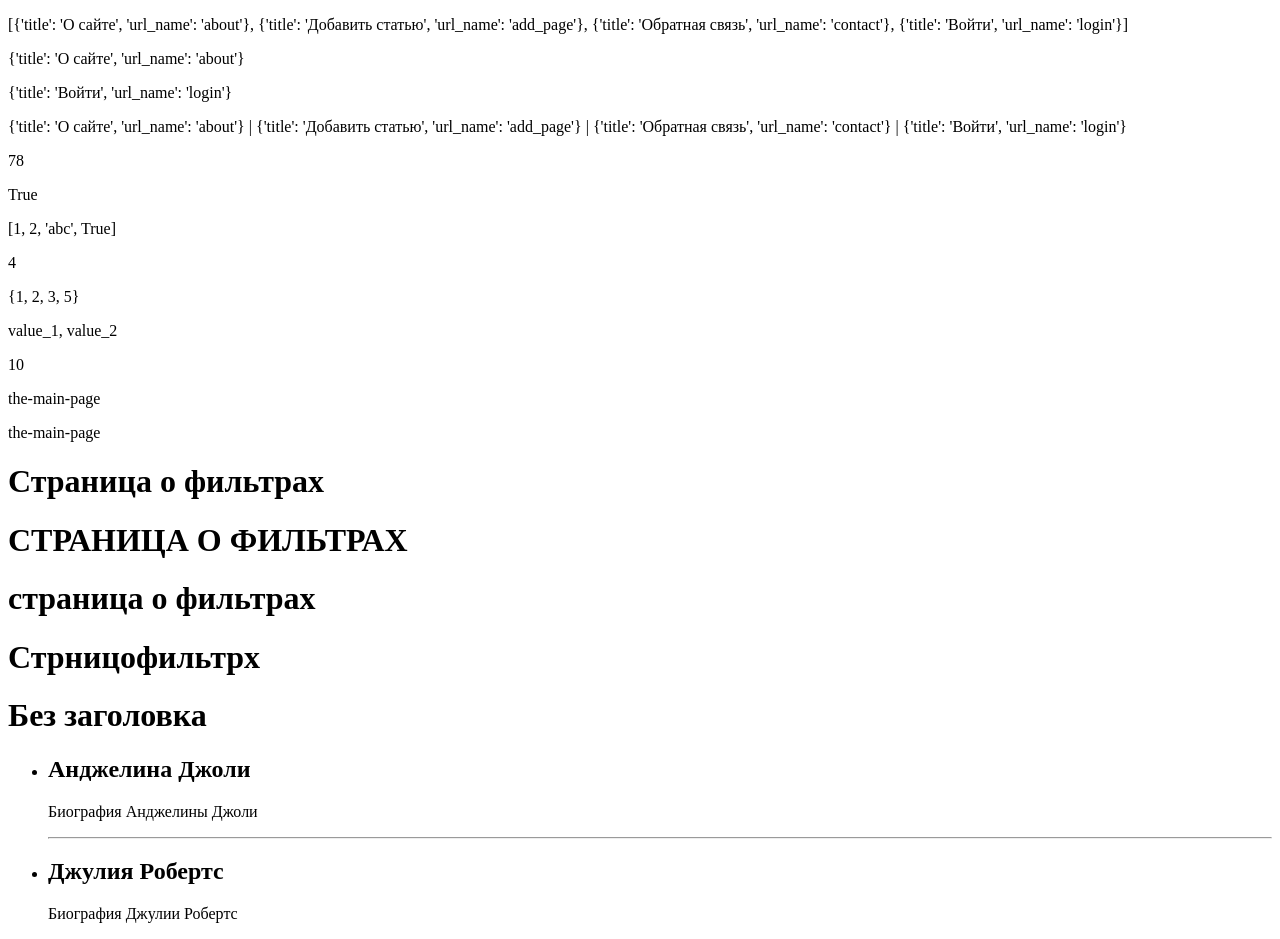
After one commit to Dmitry-Osipov/sitewomen, a Django app: page /main_filters/ in a window 1280 px wide. The commit adds this page. Run offline with Django 4.2, Linux system fonts and the light colour scheme.

Commit message:
Added a template tag "url". Moved the standard filtering features of the templating engine to a separate file (created a direction and a view function for it). Created new view functions. Converted the menu on the main page with switching by links

```diff
--- /dev/null
+++ b/women/templates/women/main_filters.html
@@ -0,0 +1,63 @@
+<!DOCTYPE html>
+<html lang="en">
+<head>
+    <!-- Все шаблоны следует писать в кодировке UTF-8, ибо это стандарт, начиная с Django 3. -->
+    <meta charset="UTF-8">
+    <!-- Задали свою переменную в шаблоне. Чтобы она отработала, нужно внести словарь в функцию представления. -->
+    <title>{{ title }}</title>
+</head>
+<body>
+<!-- Работа с коллекциями несколько отличается в шаблоне от привычного, например, невозможно обратиться к элементу
+списка по индексу. Ещё пример - нельзя обращаться к словарю так: dict['key_1'], требуется обращаться к ключу через точку:
+dict.key_1. С классами аналогично: требуется обращаться к атрибутам класса через точку. Также важно заметить, что
+шаблонизатор игнорирует те параметры, что в нём отсутствуют. И ещё важно понимать, что внутри шаблона нельзя указывать
+более 1 переменной. -->
+<p>{{ menu }}</p>
+<!-- Получаем первый элемент коллекции. -->
+<p>{{ menu|first }}</p>
+<!-- Получаем последний элемент коллекции. -->
+<p>{{ menu|last }}</p>
+<!-- Объединяем все элементы коллекции в строку с помощью разделителя. -->
+<p>{{ menu|join:' | ' }}</p>
+<!-- Фильтр add преобразовал float к целому числу, затем прибавил 50, по итогу получили 78. -->
+<p>{{ float|add:'50' }}</p>
+<!-- Проверяем кратность числа на 2. Предварительно фильтр преобразовал число к целому числу. -->
+<p>{{ float|divisibleby:'2' }}</p>
+<p>{{ lst }}</p>
+<!-- Получаем длину коллекции. -->
+<p>{{ lst|length }}</p>
+<p>{{ set }}</p>
+<p>{{ dict.key_1 }}, {{ dict.key_2 }}</p>
+<p>{{ obj.a }}</p>
+<!-- Переводим строку в слаг. -->
+<p>{{ 'The Main Page'|slugify }}</p>
+<!-- Применили фильтр slugify внутри функции представления. -->
+<p>{{ url }}</p>
+<!-- Первый символ делаем заглавными. -->
+<h1>{{ title|capfirst }}</h1>
+<!-- Все символы делаем заглавными. -->
+<h1>{{ title|upper }}</h1>
+<!-- Все символы делаем строчными. -->
+<h1>{{ title|lower }}</h1>
+<!-- Убираем несколько символов в строке. -->
+<h1>{{ title|cut:' '|cut:'а' }}</h1>
+<!-- Если переменной нет (либо выражение ложное с точки зрения языка Python), то указываем стандартное отображение. -->
+<h1>{{ some_title|default:'Без заголовка' }}</h1>
+
+<!-- Перебираем элементы коллекции искусственной БД. Синтаксис очень похож на обычный цикл for и условие if в Python. -->
+<ul>
+    {% for post in posts %}
+        {% if post.is_published %}
+            <li>
+                <h2>{{ post.title }}</h2>
+                <p>{{ post.content }}</p>
+            </li>
+            <!-- У шаблона Django внутри тега for автоматически появляется переменная forloop. -->
+            {% if not forloop.last %}
+                <hr>
+            {% endif %}
+        {% endif %}
+    {% endfor %}
+</ul>
+</body>
+</html>
--- a/women/urls.py
+++ b/women/urls.py
@@ -5,12 +5,17 @@ from .converters import *
 
 # Все маршруты, которые относятся к приложению women, отдельно вынесены в этот файл.
 
-register_converter(FourDigitYearConverter, 'year4')  # Регистрируем созданный конвертер. Первый аргумент - сам конвертер,
-# второй аргумент - имя конвертера для urlpatterns.
+register_converter(FourDigitYearConverter, 'year4')  # Регистрируем созданный конвертер. Первый аргумент -
+# сам конвертер, второй аргумент - имя конвертера для urlpatterns.
 
 urlpatterns = [  # В этой коллекции можно прописать сколько угодно маршрутов для страниц отображения клиенту.
     path('', index, name='home'),
     path('about/', about, name='about'),
+    path('addpage/', add_page, name='add_page'),
+    path('contact/', contact, name='contact'),
+    path('login/', login, name='login'),
+    path('post/<int:post_id>', show_post, name='post'),
+    # Ниже используются пути и функции для представления базовых возможностей Django.
     path('cats/<int:cat_id>/', categories, name='cats_id'),  # По стандартам отрасли следует прописывать слэш в конце суффикса,
     # ибо если этого не сделать, то вместо привычного 127.0.0.1:8000/cats/ нужно будет писать 127.0.0.1:8000/cats, что неудобно.
     path('cats/<slug:cat_slug>/', categories_by_slug, name='cats'),  # Django проверяет маршруты в порядке их записи,
@@ -20,4 +25,5 @@ urlpatterns = [  # В этой коллекции можно прописать
     # ибо программист не сразу сможет понять, что мы тут обрабатываем, следует использовать отдельный класс в отдельном
     # файле и импортировать этот класс, переписав функцию на классическую path:
     path('archive/<year4:year>/', archive, name='archive'),
+    path('main_filters/', main_filters, name='main_filters'),
 ]
--- a/women/views.py
+++ b/women/views.py
@@ -4,23 +4,18 @@ from django.template.defaultfilters import slugify
 from django.template.loader import render_to_string
 from django.urls import reverse
 
-# Опишем главное меню сайта с помощью списка:
-menu = ['О сайте', 'Добавить статью', 'Обратная связь', 'Войти']
+# Опишем главное меню сайта с помощью списка из словарей с маршрутом к соответствующей странице:
+menu = [{'title': 'О сайте', 'url_name': 'about'},
+        {'title': 'Добавить статью', 'url_name': 'add_page'},
+        {'title': 'Обратная связь', 'url_name': 'contact'},
+        {'title': 'Войти', 'url_name': 'login'},
+]
 
-data_db = [  # Имитируем набор записей из БД списком.
+data_db = [  # Имитируем набор записей из БД списком из словарей.
     {'id': 1, 'title': 'Анджелина Джоли', 'content': 'Биография Анджелины Джоли', 'is_published': True},
     {'id': 2, 'title': 'Марго Робби', 'content': 'Биография Марго Робби', 'is_published': False},
     {'id': 3, 'title': 'Джулия Робертс', 'content': 'Биография Джулии Робертс', 'is_published': True},
 ]
-
-
-class MyClass:
-    """
-    Тестовый класс. Нужен, чтобы проверить отработку шаблонизатора на собственном классе.
-    """
-    def __init__(self, a, b):
-        self.a = a
-        self.b = b
 
 
 # Create your views here.
@@ -36,23 +31,9 @@ def index(request):
     data = {
         'title': 'Главная страница',
         'menu': menu,
-        'float': 28.56,
-        'lst': [1, 2, 'abc', True],
-        'set': {1, 2, 3, 2, 5},
-        'dict': {'key_1': 'value_1', 'key_2': 'value_2'},
-        'obj': MyClass(10, 20),
-        'some_title': '',
-        'url': slugify('The Main Page'),
         'posts': data_db,
-    }  # Словарь нужен, чтобы отработали переменные в шаблоне. Переменная в шаблоне - это ключ в словаре внутри функции
-    # представления, по которому будет подставлено значение из словаря.
+    }
 
-    # Простейший пример отдачи шаблона клиенту:
-    # t = render_to_string('women/index.html')  # Переменная представляет текстовый вариант шаблона index.html. Прописываем
-    # только имя, ибо директория templates находится в одном пакете. Дополнительно не нужно указывать приложение women и
-    # директорию templates. Для избежания коллизий в директории templates создадим ещё одну директорию с именем приложения.
-    # return HttpResponse(t)
-    # Урежем код с функцией render.
     return render(request, 'women/index.html', context=data)
 
 
@@ -70,6 +51,59 @@ def about(request):
     return render(request, 'women/about.html', context=data)
 
 
+def show_post(request, post_id):
+    """
+    Функция представления служит для отображения конкретного поста о женщине.
+
+    :param request: HttpRequest - запрос пользователя.
+    :param post_id: int - уникальный идентификатор записи.
+    :return: HttpResponse - текст с запрашиваемым id записи.
+    """
+    return HttpResponse(f'Отображение статьи с id = {post_id}')
+
+
+def add_page(request):
+    """
+    Функция представления служит для добавления статьи про известную женщину.
+
+    :param request: HttpRequest - запрос пользователя.
+    :return: HttpResponse - текст про добавление статьи.
+    """
+    return HttpResponse('Добавление статьи')
+
+
+def contact(request):
+    """
+    Функция представления служит для обратной связи разработчику сайта.
+
+    :param request: HttpRequest - запрос пользователя.
+    :return: HttpResponse - текст про обратную связь.
+    """
+    return HttpResponse('Обратная связь')
+
+
+def login(request):
+    """
+    Функция представления служит для авторизации пользователя на сайте.
+
+    :param request: HttpRequest - запрос пользователя.
+    :return: HttpResponse - текст про авторизацию.
+    """
+    return HttpResponse('Авторизация')
+
+
+def page_not_found(request, exception):
+    """
+    Функция представления служит для отображения нужной нам страницы при 404 ошибке.
+
+    :param request: HttpRequest - запрос от пользователя.
+    :param exception: HttpRequest - 404 ошибка пользователя.
+    :return: HttpResponseNotFound - сообщение об ошибке.
+    """
+    return HttpResponseNotFound('<h1>Страница не найдена</h1>')
+
+
+# Все функции представления ниже нужны только для отображения базовых возможностей Django.
 def categories(request, cat_id):
     """
     Функция представления, которая отвечает за отображение HTML-страницы в браузере по адресу 127.0.0.1:8000/cat/<число>/.
@@ -122,12 +156,41 @@ def archive(request, year):
     return HttpResponse(f'<h1>Архив по годам</h1><p>year: {year}</p>')
 
 
-def page_not_found(request, exception):
+class MyClass:
     """
-    Функция представления служит для отображения нужной нам страницы при 404 ошибке.
+    Тестовый класс. Нужен, чтобы проверить отработку шаблонизатора на собственном классе.
+    """
 
-    :param request: HttpRequest - запрос от пользователя.
-    :param exception: HttpRequest - 404 ошибка пользователя.
-    :return: HttpResponseNotFound - сообщение об ошибке.
+    def __init__(self, a, b):
+        self.a = a
+        self.b = b
+
+
+def main_filters(request):
     """
-    return HttpResponseNotFound('<h1>Страница не найдена</h1>')
+    Функция представления отвечает за демонстрацию основных фильтров шаблонизатора Django.
+
+    :param request: HttpRequest - запрос пользователя.
+    :return: HttpResponse - HTML-страница с примерами работы различных стандартных фильтров шаблонизатора.
+    """
+    data = {
+        'title': 'Страница о фильтрах',
+        'menu': menu,
+        'float': 28.56,
+        'lst': [1, 2, 'abc', True],
+        'set': {1, 2, 3, 2, 5},
+        'dict': {'key_1': 'value_1', 'key_2': 'value_2'},
+        'obj': MyClass(10, 20),
+        'some_title': '',
+        'url': slugify('The Main Page'),
+        'posts': data_db,
+    }  # Словарь нужен, чтобы отработали переменные в шаблоне. Переменная в шаблоне - это ключ в словаре внутри функции
+    # представления, по которому будет подставлено значение из словаря.
+
+    # Простейший пример отдачи шаблона клиенту:
+    # t = render_to_string('women/index.html')  # Переменная представляет текстовый вариант шаблона index.html. Прописываем
+    # только имя, ибо директория templates находится в одном пакете. Дополнительно не нужно указывать приложение women и
+    # директорию templates. Для избежания коллизий в директории templates создадим ещё одну директорию с именем приложения.
+    # return HttpResponse(t)
+    # Урежем код с функцией render.
+    return render(request, 'women/main_filters.html', context=data)
```
Also changed, not shown: women/templates/women/index.html (+13 -37 lines), README.md.
